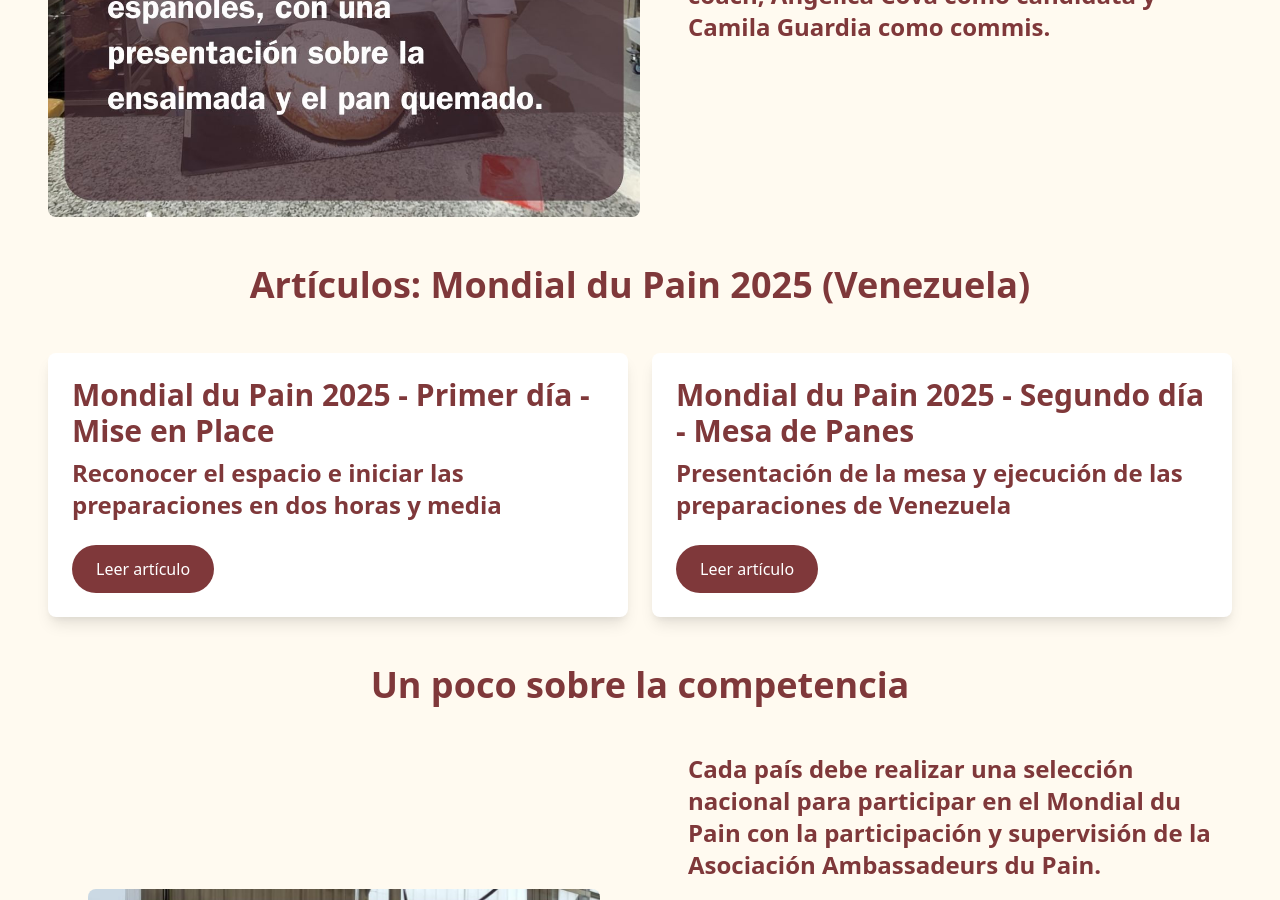
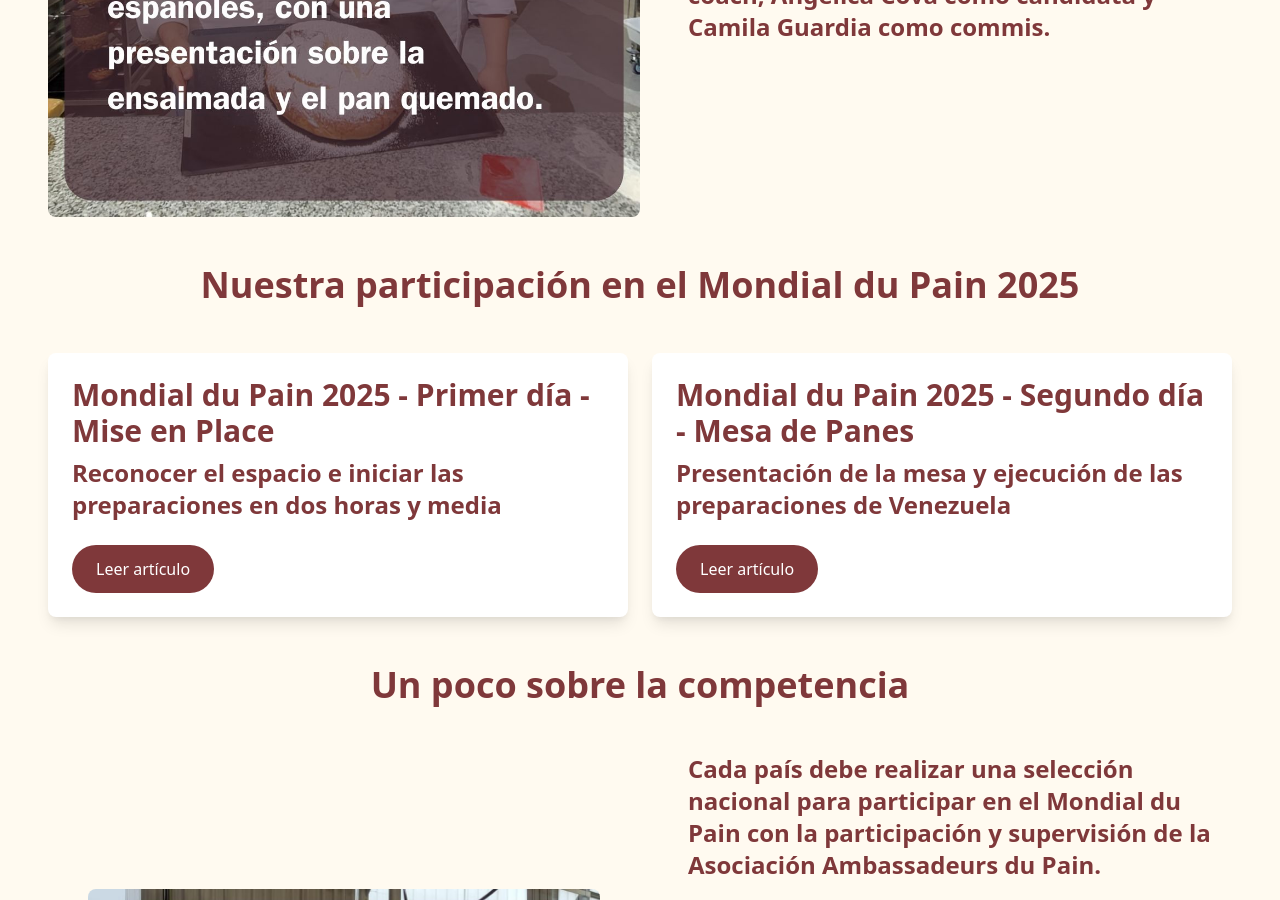
Before and after one commit to ambassadeursdupainvenezuela/ambassadeursdupainvenezuela.github.io, a Jekyll site: the page built from mondial-du-pain.html, in a window 1280 px wide and 900 px high, scrolled down 1655 px. Built offline with Jekyll 4.4.1, drawn with Linux system fonts in a browser that asks for light colours; nearby versions of some CDN libraries.

Commit message:
Arreglos de texto

```diff
--- a/mondial-du-pain.html
+++ b/mondial-du-pain.html
@@ -52,7 +52,7 @@
 
     <!-- Artículos relacionados -->
     <div class="container mx-auto px-6">
-      <h2 class="text-4xl font-bold text-center mb-12 text-primary">Artículos: Mondial du Pain 2025 (Venezuela)</h2>
+      <h2 class="text-4xl font-bold text-center mb-12 text-primary">Nuestra participación en el Mondial du Pain 2025</h2>
 
       {% assign post_mise = site.blog | where_exp: "p", "p.path contains '2025-10-19-mondial-mise-en-place.html'" | first %}
       {% assign post_mesa = site.blog | where_exp: "p", "p.path contains '2025-10-20-mondial-mesa.html'" | first %}
```
